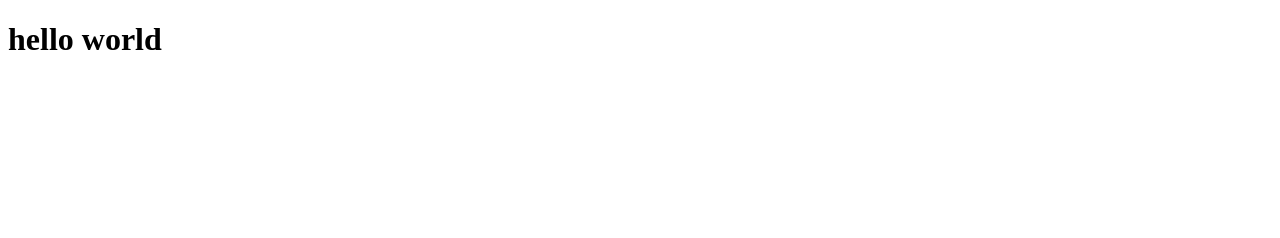
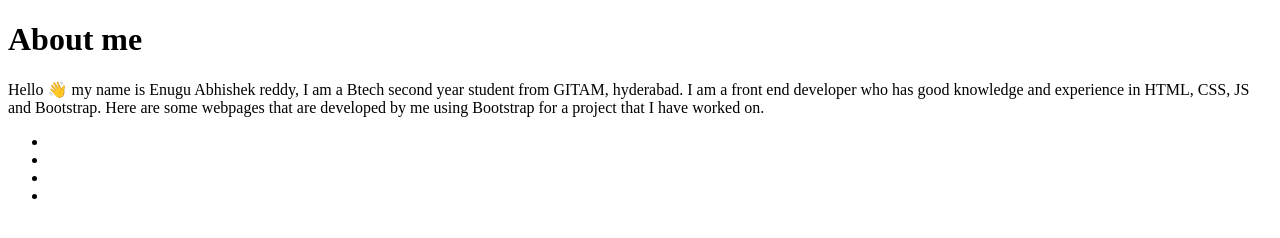
Before and after one commit to EnuguAbhishek1306/myGitamProject, a plain HTML site: page index.html in a window 1280 px wide. Drawn offline with Linux system fonts and the light colour scheme.

Commit message:
Update index.html

```diff
--- a/index.html
+++ b/index.html
@@ -7,6 +7,17 @@
     <title>Document</title>
 </head>
 <body>
-  <h1>hello world</h1>
+    <div>
+        <h1>About me</h1>
+      <p>
+        Hello 👋 my name is Enugu Abhishek reddy, I am a Btech second year student from GITAM, hyderabad. I am a front end developer who has good knowledge and experience in HTML, CSS, JS and Bootstrap. Here are some webpages that are developed by me using Bootstrap for a project that I have worked on.
+      </p>
+      <ul>
+        <li><a href=""></a></li>
+        <li><a href=""></a></li>
+        <li><a href=""></a></li>
+        <li><a href=""></a></li>
+      </ul>
+    </div>
 </body>
 </html>
```
